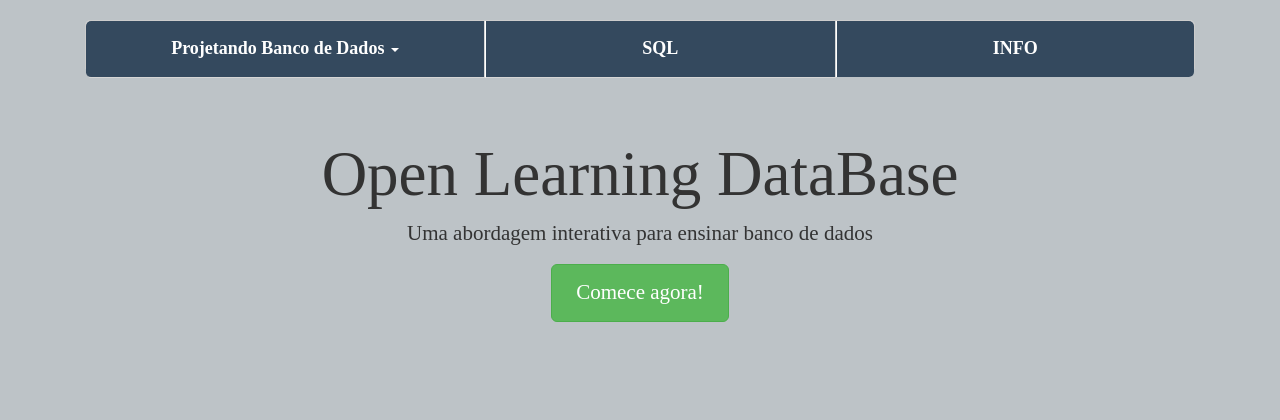
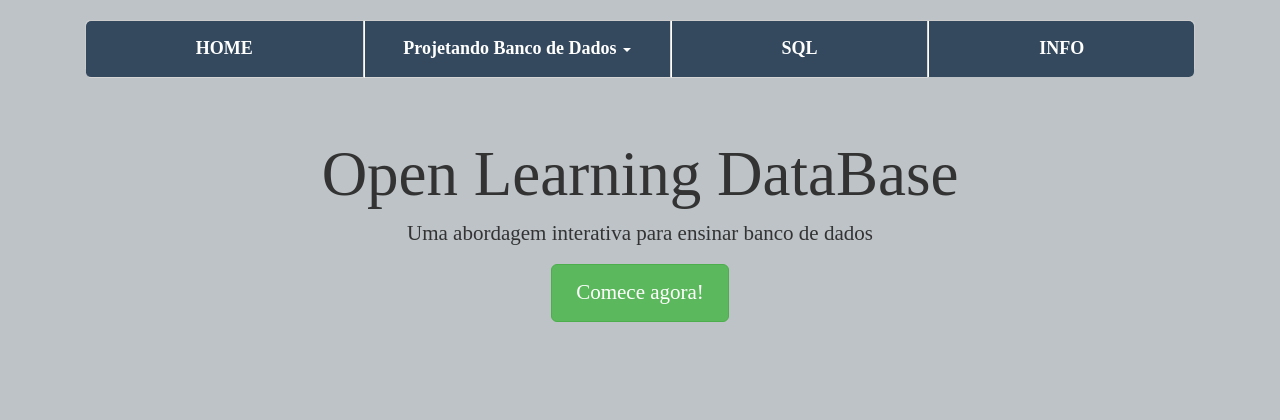
Before and after one commit to ygorreis/OLDB, a CodeIgniter app: page / in a window 1280 px wide. Shown: the top 420 px of the page. Run offline with CodeIgniter, Linux system fonts and the light colour scheme.

Commit message:
Adição do botão HOME ao Menu

```diff
--- a/application/views/index.php
+++ b/application/views/index.php
@@ -23,6 +23,7 @@
             <div class="masthead">
                 <div class="navbar-collapse collapse">
                     <ul class="nav nav-justified">
+                        <li role="presentation"><a href="<?= site_url('oldb')?>">HOME</a></li>
                         <li>
                             <a href="#" class="dropdown-toggle" data-toggle="dropdown">Projetando Banco de Dados
                                 <b class="caret"></b>
--- a/application/views/notacoes_er.php
+++ b/application/views/notacoes_er.php
@@ -21,6 +21,7 @@
             <div class="masthead">
                 <div class="navbar-collapse collapse">
                     <ul class="nav nav-justified">
+                        <li role="presentation"><a href="<?= site_url('oldb')?>">HOME</a></li>
                         <li>
                             <a href="#" class="dropdown-toggle" data-toggle="dropdown">Projetando Banco de Dados
                                 <b class="caret"></b>
```
